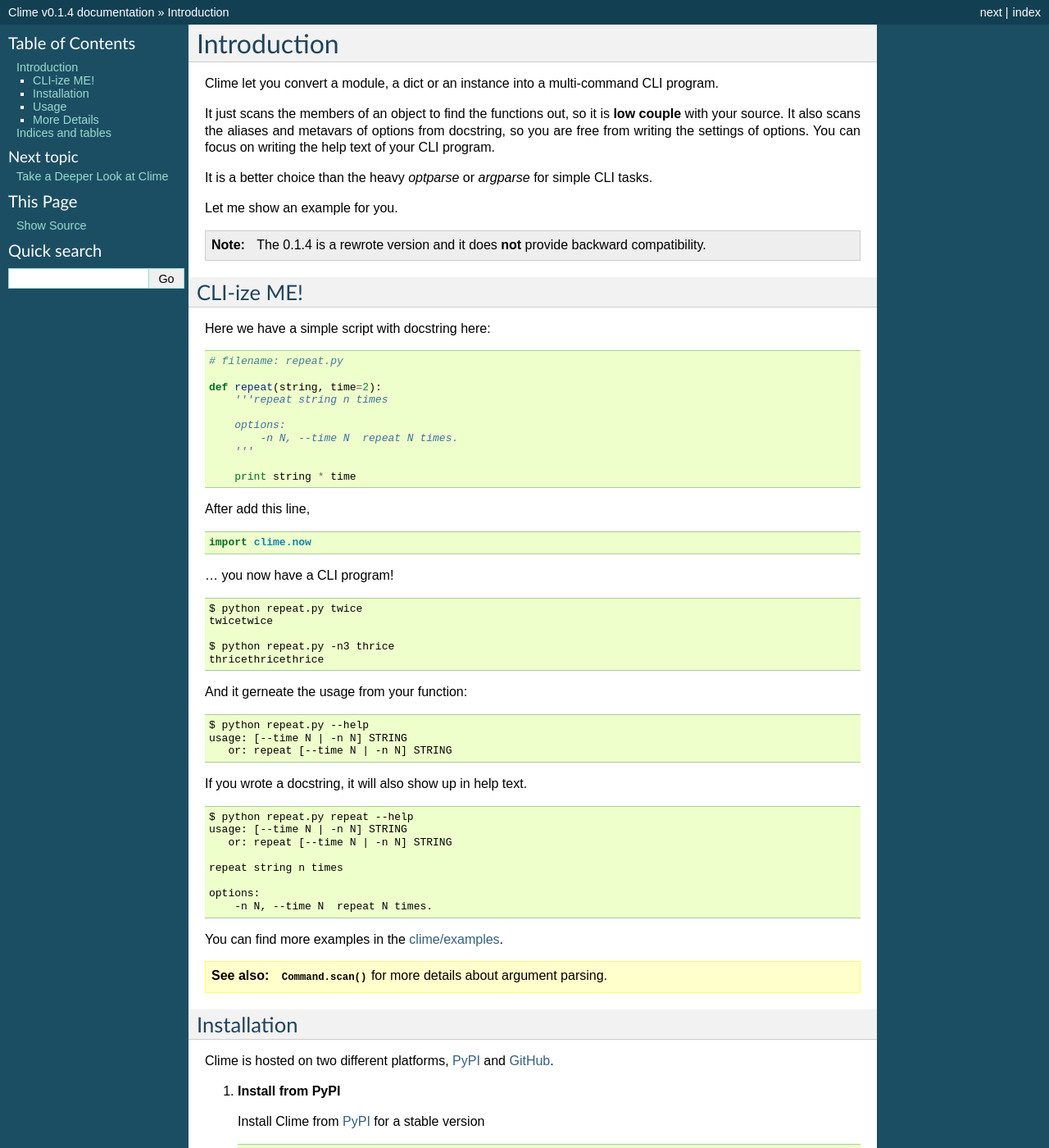
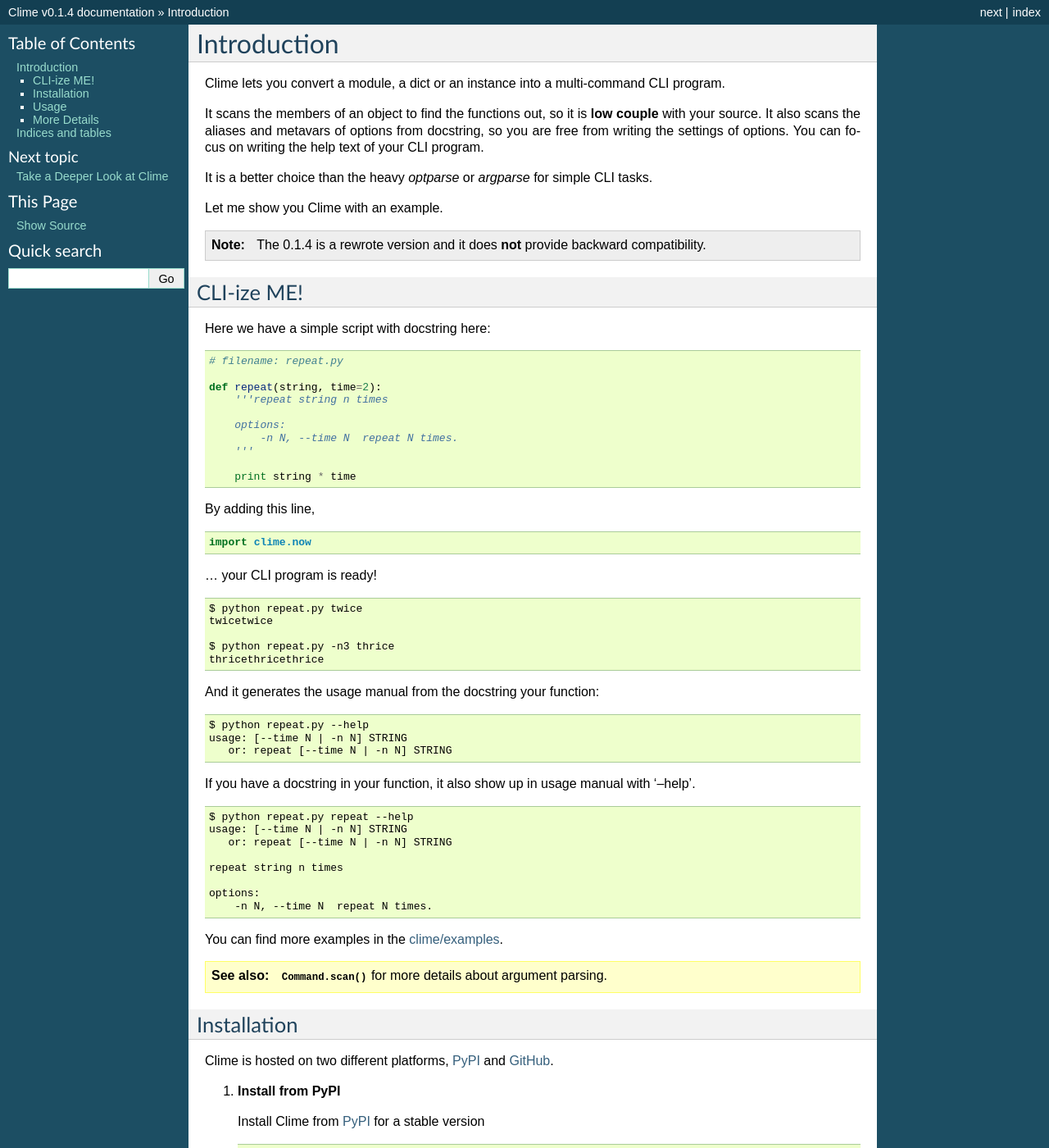
Before and after one commit to moskytw/clime, a Sphinx documentation site: the page built from docs/index.rst, in a window 1280 px wide and 1400 px high. Shown: the whole window at 82% size. Built offline with Sphinx 7.4.7, drawn with Linux system fonts in a browser that asks for light colours; some of the changed text lies outside the part shown.

Commit message:
applied Peter w.'s corrections; thanks for the correcting

```diff
--- a/docs/index.rst
+++ b/docs/index.rst
@@ -6,10 +6,10 @@
 Introduction
 ============
 
-Clime let you convert a module, a dict or an instance into a multi-command
+Clime lets you convert a module, a dict or an instance into a multi-command
 CLI program.
 
-It just scans the members of an object to find the functions out, so it is
+It scans the members of an object to find the functions out, so it is
 **low couple** with your source. It also scans the aliases and metavars of
 options from docstring, so you are free from writing the settings of
 options. You can focus on writing the help text of your CLI program.
@@ -17,7 +17,7 @@
 It is a better choice than the heavy `optparse` or `argparse` for simple CLI
 tasks.
 
-Let me show an example for you.
+Let me show you Clime with an example.
 
 .. note::
     The 0.1.4 is a rewrote version and it does **not** provide backward
@@ -39,11 +39,11 @@
 
         print string * time
 
-After add this line, ::
+By adding this line, ::
 
     import clime.now
 
-... you now have a CLI program! ::
+... your CLI program is ready! ::
 
     $ python repeat.py twice
     twicetwice
@@ -51,13 +51,13 @@
     $ python repeat.py -n3 thrice
     thricethricethrice
 
-And it gerneate the usage from your function: ::
+And it generates the usage manual from the docstring your function: ::
 
     $ python repeat.py --help
     usage: [--time N | -n N] STRING
        or: repeat [--time N | -n N] STRING
 
-If you wrote a docstring, it will also show up in help text. ::
+If you have a docstring in your function, it also show up in usage manual with '--help'. ::
 
     $ python repeat.py repeat --help
     usage: [--time N | -n N] STRING
@@ -120,12 +120,11 @@
 
      import clime.now
 
-   It is recommend to put the codes into the ``if __name__ == '__main__':`` block.
+   It is recommended to put the line in the ``if __name__ == '__main__':`` block.
 
 2. **Use Clime as A Command**
 
-   `clime` is also an executable module. Use it to convert a module or a
-   Python file temporarily. ::
+   `clime` is also an executable module. You can use it to convert a module or a stand-alone program temporarily. ::
 
      $ python -m clime TARGET
 
```
Also changed, not shown: other parts of docs/index.rst (+2 -3 lines), docs/deeper.rst (+6 -7 lines), 3 other files.
